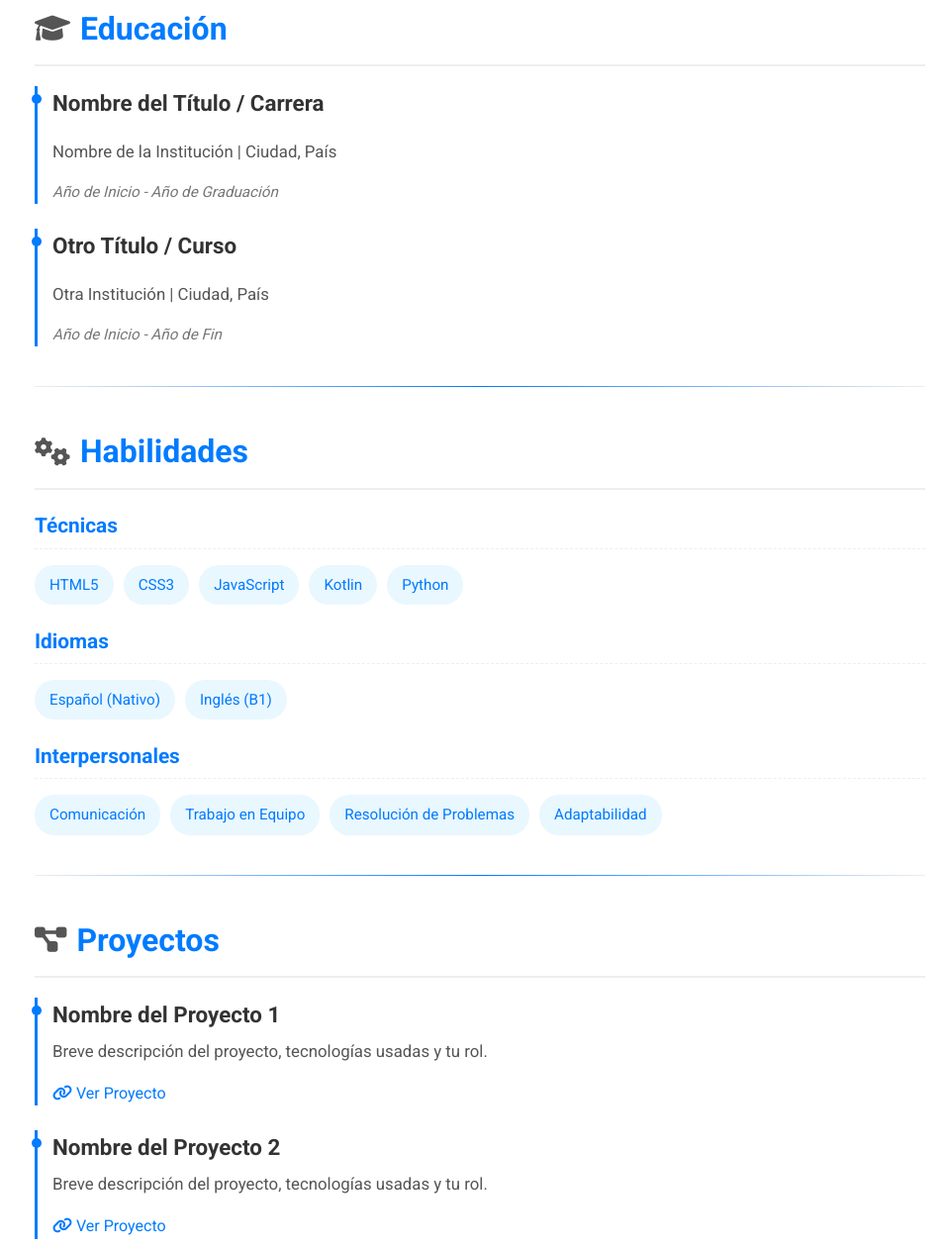
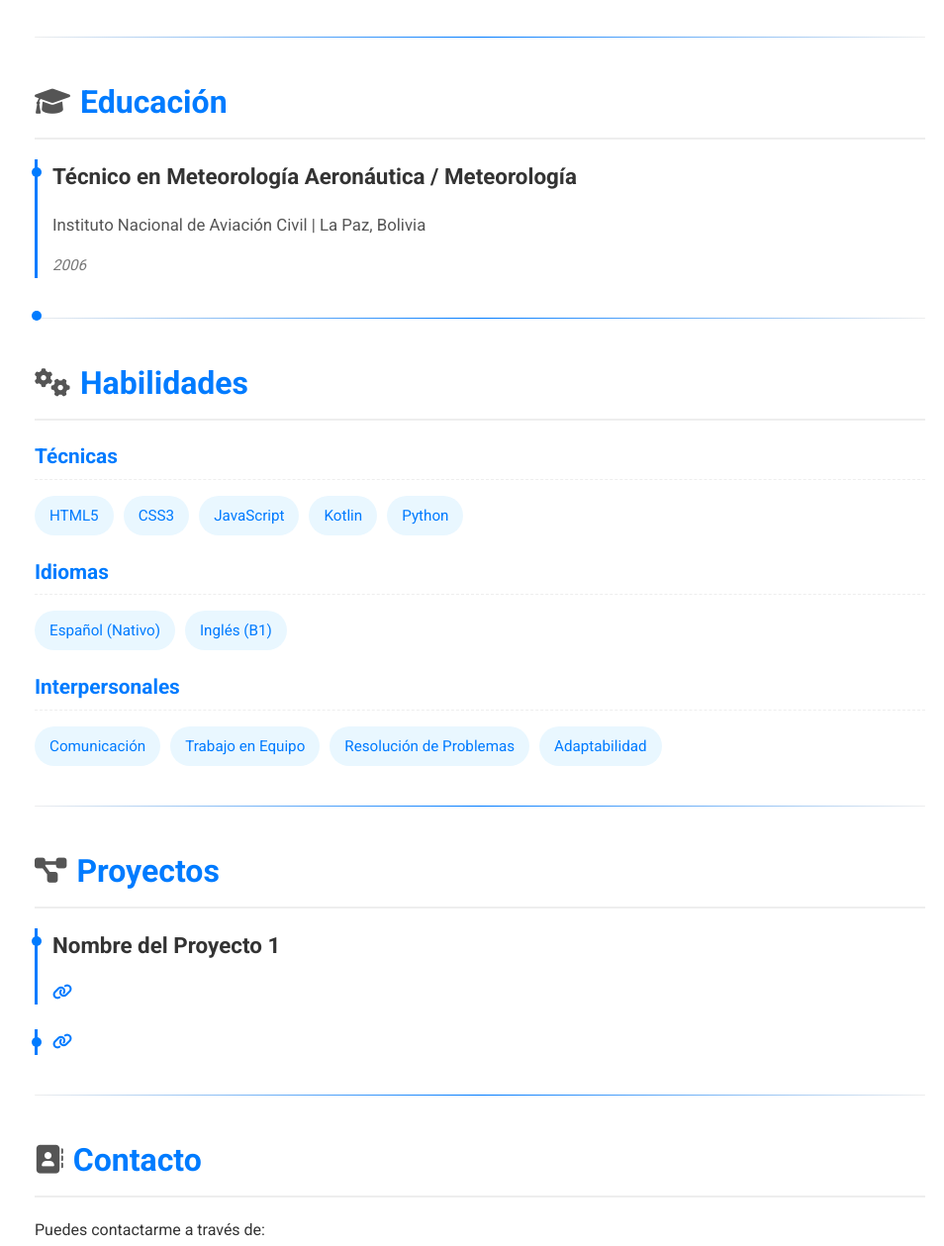
Before and after one commit to pazmarcelo/githubCVpage, a plain HTML site: page index.html in a window 1280 px wide. Shown: the part 1221-2480 px from the top of the page at 99% size, without its empty margins (155-1109 px from the left). Drawn offline with Linux system fonts and the light colour scheme.

Commit message:
Update index.html

```diff
--- a/index.html
+++ b/index.html
@@ -14,7 +14,7 @@
             <img src="fotoperfil.png" alt="Tu Foto de Perfil" class="profile-pic">
             <div class="header-content">
                 <h1>José Marcelo Paz Cortez</h1>
-                <p class="tagline"> / Breve Descripción Profesional</p>
+                <p class="tagline"> /Entusiasta de la programación con una curiosidad insaciable por la tecnología. Constantemente busco aprender nuevas herramientas y metodologías para mejorar mis habilidades de desarrollo. Mis intereses actuales se centran en "la inteligencia artificial y el desarrollo de aplicaciones móviles", y estoy deseoso de unirme a un equipo que fomente la innovación y el desarrollo profesional continuo.</p>
                 <div class="social-links">
                     <a href="https://linkedin.com/in/tuusuario" target="_blank" aria-label="LinkedIn"><i class="fab fa-linkedin"></i></a>
                     <a href="https://github.com/tuusuario" target="_blank" aria-label="GitHub"><i class="fab fa-github"></i></a>
@@ -37,7 +37,7 @@
 
         <section class="about-me section">
             <h2><i class="fas fa-user-circle icon-left"></i> Acerca de Mí</h2>
-            <p>Soy [Tu profesión/área de expertise] con [Número] años de experiencia en [Tu industria]. Me apasiona [Tus intereses profesionales] y busco constantemente [Tu objetivo profesional]. Soy una persona proactiva, orientada a resultados y con excelentes habilidades de trabajo en equipo.</p>
+            <p>Soy meteorólogo de profesión trabajé en el Servicio Meteorologico, me desempeñé también como pofesor de física de secundaria, pero por sobre todo soy un entusiansta de la programación</p>
         </section>
 
         <div class="divider"></div>
@@ -47,11 +47,11 @@
             <div class="job">
                 <h3>Técnico en gestión de riesgos</h3>
                 <p class="company">Servicio Nacional de Meteorología e Hidrología | La Paz, Bolivia</p>
-                <p class="dates">Fecha de Inicio - Fecha de Fin</p>
+                <p class="dates">2009 - 2014</p>
                 <ul>
                     <li>Preparación, elaboracion y emisión de Boletín de focos de calor</li>
-                    <li>Usa viñetas para que sea fácil de leer.</li>
-                    <li>Cuantifica tus logros siempre que sea posible (ej: "Aumenté las ventas un 15%").</li>
+                    <li>Capacitación al personal del Ministerio de Medio Ambiente y Agua</li>
+                    <li></li>
                 </ul>
             </div>
             <div class="job">
@@ -69,14 +69,14 @@
         <section class="education section">
             <h2><i class="fas fa-graduation-cap icon-left"></i> Educación</h2>
             <div class="degree">
-                <h3>Nombre del Título / Carrera</h3>
-                <p class="institution">Nombre de la Institución | Ciudad, País</p>
-                <p class="dates">Año de Inicio - Año de Graduación</p>
+                <h3>Técnico en Meteorología Aeronáutica / Meteorología</h3>
+                <p class="institution">Instituto Nacional de Aviación Civil | La Paz, Bolivia</p>
+                <p class="dates">2006</p>
             </div>
             <div class="degree">
-                <h3>Otro Título / Curso</h3>
-                <p class="institution">Otra Institución | Ciudad, País</p>
-                <p class="dates">Año de Inicio - Año de Fin</p>
+                <h3></h3>
+                <p class="institution"></p>
+                <p class="dates"></p>
             </div>
             </section>
 
@@ -118,13 +118,13 @@
             <h2><i class="fas fa-project-diagram icon-left"></i> Proyectos</h2>
             <div class="project-item">
                 <h3>Nombre del Proyecto 1</h3>
-                <p class="project-description">Breve descripción del proyecto, tecnologías usadas y tu rol.</p>
-                <p class="project-link"><a href="https://github.com/tuusuario/tu-proyecto-1" target="_blank"><i class="fas fa-link"></i> Ver Proyecto</a></p>
+                <p class="project-description"></p>
+                <p class="project-link"><a href="" target="_blank"><i class="fas fa-link"></i></a></p>
             </div>
             <div class="project-item">
-                <h3>Nombre del Proyecto 2</h3>
-                <p class="project-description">Breve descripción del proyecto, tecnologías usadas y tu rol.</p>
-                <p class="project-link"><a href="https://github.com/tuusuario/tu-proyecto-2" target="_blank"><i class="fas fa-link"></i> Ver Proyecto</a></p>
+                <h3></h3>
+                <p class="project-description"></p>
+                <p class="project-link"><a href="" target="_blank"><i class="fas fa-link"></i></a></p>
             </div>
             </section>
 
```
